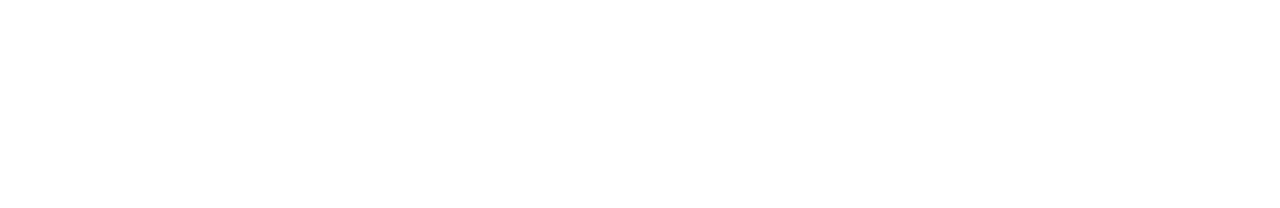
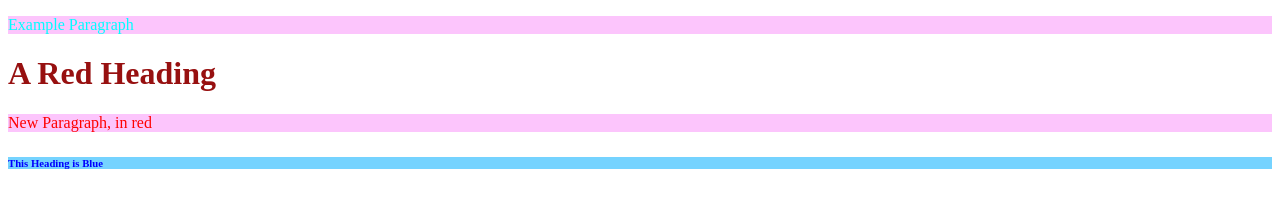
Before and after one commit to 428770/VisualStudioCode, a plain HTML site: page Week1WP/index.html in a window 1280 px wide. Drawn offline with Linux system fonts and the light colour scheme.

Commit message:
Lesson End

```diff
--- a/Week1WP/index.html
+++ b/Week1WP/index.html
@@ -4,8 +4,16 @@
     <meta charset="UTF-8">
     <meta name="viewport" content="width=device-width, initial-scale=1.0">
     <title>Document</title>
+
+    <!-- External CSS Styling -->
+    <link rel="stylesheet" type="text/css" href="style.css">
+
     </head>
 <body>
+    <p>Example Paragraph</p>
 
+    <h1 class="red-text">A Red Heading</h1>
+    <p class="red-text">New Paragraph, in red</p>
+    <h6 id="blue-header">This Heading is Blue</h6>
 </body>
 </html>
--- /dev/null
+++ b/Week1WP/style.css
@@ -0,0 +1,17 @@
+p {
+    background-color: rgb(252, 197, 252);
+    color: aqua;
+}
+
+.red-text {
+    color: red;
+}
+
+h1.red-text {
+    color:rgb(151, 16, 16)
+}
+
+#blue-header {
+    color: blue;
+    background-color: rgb(117, 211, 255);
+}
```
Lines whose indentation alone changed are shown as unchanged.
